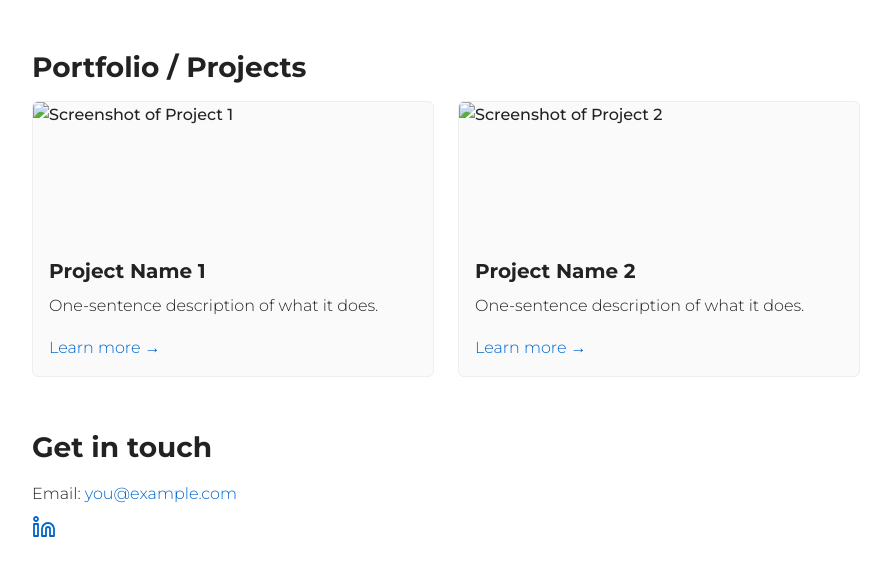
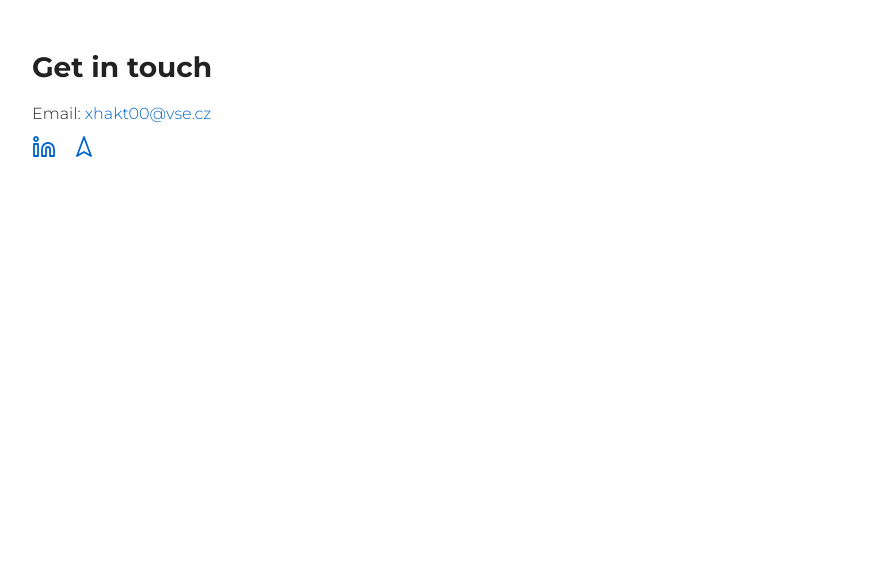
Before and after one commit to tomhaklu/personal_page, a plain HTML site: page index.html in a window 1280 px wide. Shown: the part 1481-2056 px from the top of the page, without its empty margins (194-1085 px from the left). After the commit the page ends 1695 px from the top, so only its background shows below. Drawn offline with Linux system fonts and the light colour scheme.

Commit message:
project delete

```diff
--- a/index.html
+++ b/index.html
@@ -38,13 +38,6 @@
     .embed-responsive { position: relative; padding-top: 56.25%; }
     .embed-responsive iframe { position: absolute; top:0; left:0; width:100%; height:100%; border:0; }
 
-    /* Portfolio cards */
-    .cards { display: grid; grid-template-columns: repeat(auto-fit, minmax(240px, 1fr)); gap: 1.5rem; }
-    .card { border: 1px solid #eee; border-radius: 6px; overflow: hidden; background:#fafafa; display: flex; flex-direction: column; }
-    .card img { width: 100%; height: 140px; object-fit: cover; }
-    .card h3 { margin: .8rem 1rem .4rem; }
-    .card p { margin: 0 1rem 1rem; flex-grow: 1; }
-
     /* Contact icons */
     .icons { display: flex; gap: 1rem; margin-top: .5rem; }
     .icons svg { width: 24px; height: 24px; stroke-width: 1.8px; }
@@ -63,17 +56,15 @@
     <a href="#hero">Home</a>
     <a href="#work">Work</a>
     <a href="#sports">Sports</a>
-    <a href="#portfolio">Portfolio</a>
     <a href="#contact">Contact</a>
   </nav>
 
   <!-- Hero banner -->
   <header id="hero" class="hero">
-    <!-- Replace hero.jpg with your own image in /assets/ -->
     <img src="assets/hero.jpg" alt="Hero banner: Tomas Hakl"/>
     <div class="overlay">
       <h1>Tomas Hakl</h1>
-      <p class="tagline">Advanced analytics lead · Endurance-sports devotee</p>
+      <p class="tagline">Advanced analytics lead · Endurance‑sports devotee</p>
     </div>
   </header>
 
@@ -81,11 +72,11 @@
   <section id="work" class="container">
     <h2>Work Experience</h2>
     <ul>
-      <li><strong>Principal Advanced Analytics Analyst, Medtronic</strong> (Aug 2022 – Present) — Transforming the global corporate-audit function with a data-centric BI strategy; lead high-impact analytics projects supporting four regional audit teams.</li>
-      <li><strong>Principal Financial Analyst, Medtronic</strong> (Mar 2022 – Aug 2022) — Oversaw FP&A and analytics initiatives for EMEA, ensuring seamless hand-off to the newly formed Advanced Analytics group.</li>
-      <li><strong>Senior Financial Analyst, Medtronic</strong> (Jan 2021 – Mar 2022) — Owned FP&A for the Southern Africa business; built an end-to-end Power BI model delivering deep performance and market-share insights to stakeholders.</li>
+      <li><strong>Principal Advanced Analytics Analyst, Medtronic</strong> (Aug 2022 – Present) — Transforming the global corporate-audit function with a data‑centric BI strategy; lead high‑impact analytics projects supporting four regional audit teams.</li>
+      <li><strong>Principal Financial Analyst, Medtronic</strong> (Mar 2022 – Aug 2022) — Oversaw FP&A and analytics initiatives for EMEA, ensuring seamless hand‑off to the newly formed Advanced Analytics group.</li>
+      <li><strong>Senior Financial Analyst, Medtronic</strong> (Jan 2021 – Mar 2022) — Owned FP&A for the Southern Africa business; built an end‑to‑end Power BI model delivering deep performance and market‑share insights to stakeholders.</li>
       <li><strong>Financial Analyst, Medtronic</strong> (Mar 2019 – Jan 2021) — Managed P&amp;L forecasting and annual planning for the CEMA Neuroscience portfolio; created multidimensional BI reporting across revenue, expense, inventory, and assets.</li>
-      <li><strong>Internal Auditor, Medtronic</strong> (May 2015 – Feb 2019) — Executed EMEA audit projects, SOx testing, and control-effectiveness reviews; delivered findings to senior leadership and acquisition teams.</li>
+      <li><strong>Internal Auditor, Medtronic</strong> (May 2015 – Feb 2019) — Executed EMEA audit projects, SOx testing, and control‑effectiveness reviews; delivered findings to senior leadership and acquisition teams.</li>
     </ul>
     <p><a href="https://www.linkedin.com/in/tomashakl" target="_blank" rel="noopener">View full résumé on LinkedIn →</a></p>
   </section>
@@ -98,31 +89,10 @@
     </div>
   </section>
 
-  <!-- Portfolio -->
-  <section id="portfolio" class="container">
-    <h2>Portfolio / Projects</h2>
-    <div class="cards">
-      <!-- Duplicate <article> for each project -->
-      <article class="card">
-        <img src="assets/project-1.jpg" alt="Screenshot of Project 1"/>
-        <h3>Project Name 1</h3>
-        <p>One-sentence description of what it does.</p>
-        <p><a href="https://link-to-project.com" target="_blank" rel="noopener">Learn more →</a></p>
-      </article>
-
-      <article class="card">
-        <img src="assets/project-2.jpg" alt="Screenshot of Project 2"/>
-        <h3>Project Name 2</h3>
-        <p>One-sentence description of what it does.</p>
-        <p><a href="https://link-to-project.com" target="_blank" rel="noopener">Learn more →</a></p>
-      </article>
-    </div>
-  </section>
-
   <!-- Contact -->
   <section id="contact" class="container">
     <h2>Get in touch</h2>
-    <p>Email: <a href="mailto:you@example.com">you@example.com</a></p>
+    <p>Email: <a href="mailto:xhakt00@vse.cz">xhakt00@vse.cz</a></p>
 
     <div class="icons">
       <!-- LinkedIn -->
@@ -130,4 +100,9 @@
         <svg width="24" height="24" viewBox="0 0 24 24" fill="none" stroke="currentColor" stroke-width="1.8" stroke-linecap="round" stroke-linejoin="round"><path d="M16 8a6 6 0 0 1 6 6v7h-4v-7a2 2 0 0 0-4 0v7h-4v-7a6 6 0 0 1 6-6z"/><rect x="2" y="9" width="4" height="12"/><circle cx="4" cy="4" r="2"/></svg>
       </a>
       <!-- Strava -->
-      <a href="https://www.strava
+      <a href="https://www.strava.com/athletes/YOURID" aria-label="Strava" target="_blank" rel="noopener">
+        <svg width="24" height="24" viewBox="0 0 24 24" fill="none" stroke="currentColor" stroke-width="1.8" stroke-linecap="round" stroke-linejoin="round"><polygon points="12 2 19 21 12 17 5 21 12 2"/></svg>
+      </a>
+      <!-- GitHub -->
+      <a href="https://github.com/YOURID" aria-label="GitHub" target="_blank" rel="noopener">
+        <svg width="24" height="24" viewBox="0 0 24 24" fill="none" stroke="currentColor" stroke-width="1.8" stroke-linecap="round" stroke-linejoin="round"><path d="M12 2C6.5 2 2 6.5 2 12c0 4.4 2.9 8.1 6.9 9.4.5.1.7-.2.7-.5v-2c-2.8.6-3.4-1.3-3.4-1.3-.5-1.1-1.1-1.4-1.1-1.4-.9-.6.1-.6.1-.6 1 .1 1.6 1 1.6 1 .9 1.6 2.4 1.1 3 .8.1-.7.4-1.1.8-1.4-2.2-.3-4.4-1.1-4.4-4.8 0-
```
Also changed, not shown: 1 other file.
